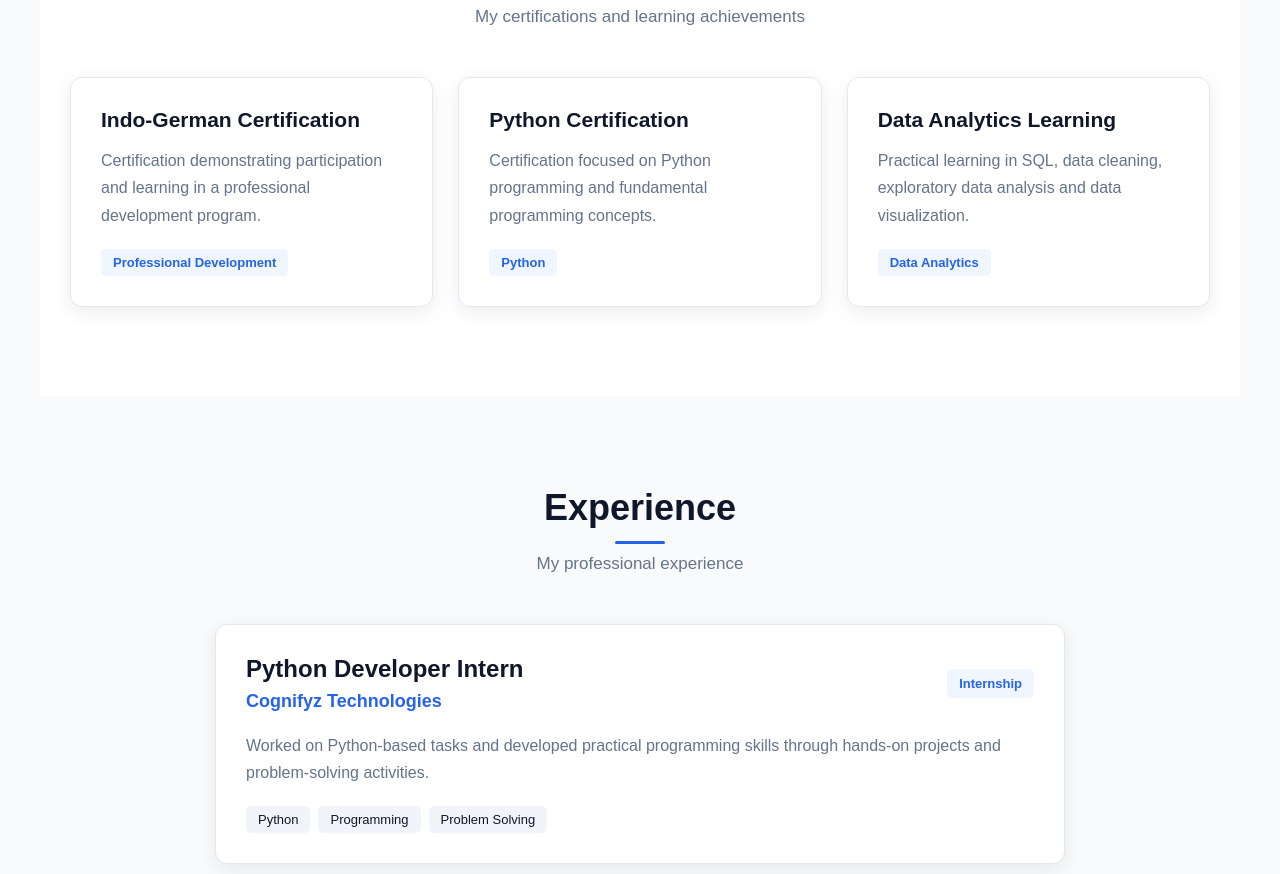
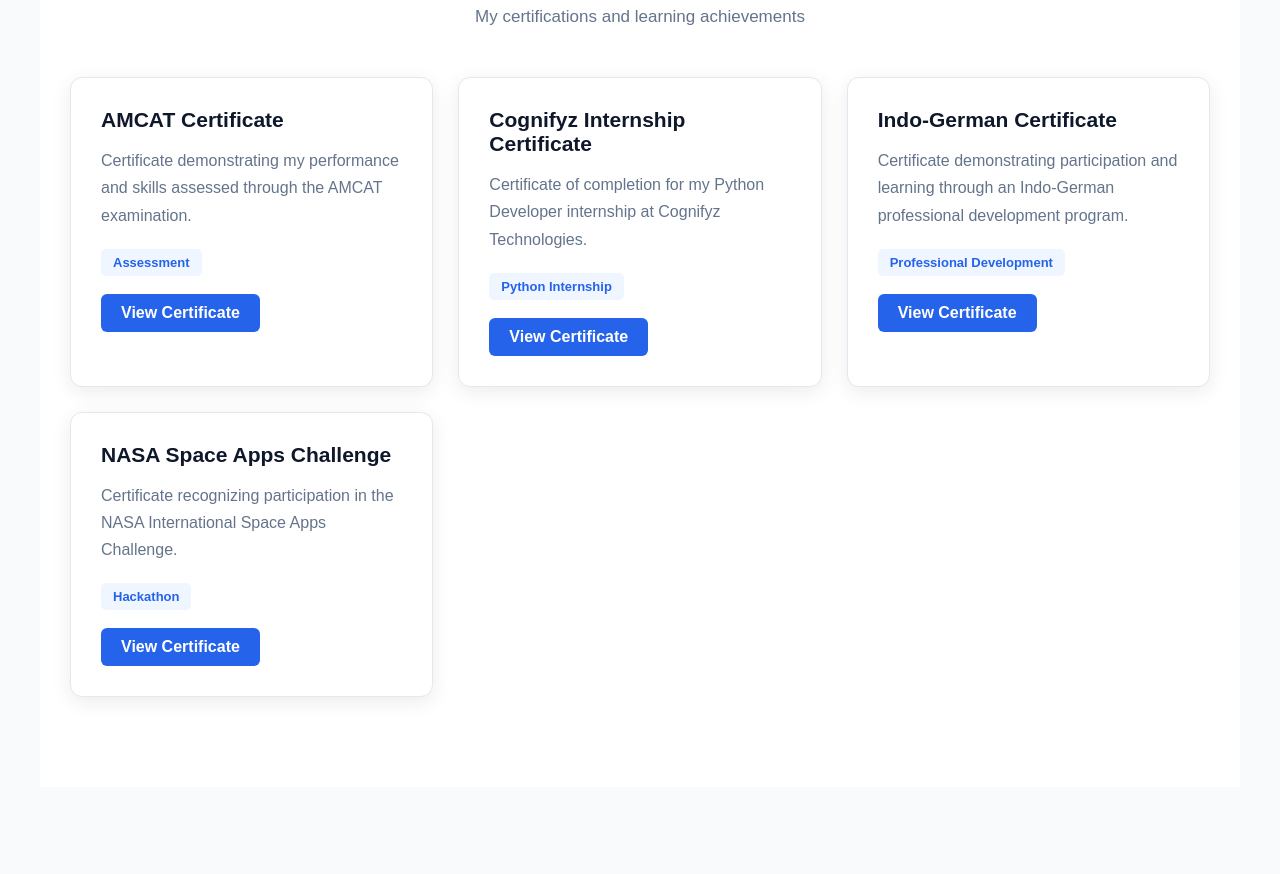
Before and after one commit to janhavi110803/janhavi110803.github.io, a plain HTML site: page index.html in a window 1280 px wide. Shown: the part 3518-4392 px from the top of the page. Drawn offline with Linux system fonts and the light colour scheme.

Commit message:
Refactor index.html structure and content

```diff
--- a/index.html
+++ b/index.html
@@ -281,37 +281,100 @@
 
     <div class="certifications-container">
 
+        <!-- AMCAT Certificate -->
         <div class="certification-card">
-            <h3>Indo-German Certification</h3>
+
+            <h3>AMCAT Certificate</h3>
+
             <p>
-                Certification demonstrating participation and learning
-                in a professional development program.
+                Certificate demonstrating my performance and
+                skills assessed through the AMCAT examination.
             </p>
-            <span>Professional Development</span>
+
+            <span>Assessment</span>
+
+            <br><br>
+
+            <a href="certificates/AMCAT-Certificate.pdf"
+               target="_blank"
+               class="project-btn">
+                View Certificate
+            </a>
+
         </div>
 
+
+        <!-- Cognifyz Internship Certificate -->
         <div class="certification-card">
-            <h3>Python Certification</h3>
+
+            <h3>Cognifyz Internship Certificate</h3>
+
             <p>
-                Certification focused on Python programming and
-                fundamental programming concepts.
+                Certificate of completion for my Python Developer
+                internship at Cognifyz Technologies.
             </p>
-            <span>Python</span>
+
+            <span>Python Internship</span>
+
+            <br><br>
+
+            <a href="certificates/Cognifyz-Internship-Certificate.pdf"
+               target="_blank"
+               class="project-btn">
+                View Certificate
+            </a>
+
         </div>
 
+
+        <!-- Indo-German Certificate -->
         <div class="certification-card">
-            <h3>Data Analytics Learning</h3>
+
+            <h3>Indo-German Certificate</h3>
+
             <p>
-                Practical learning in SQL, data cleaning, exploratory
-                data analysis and data visualization.
+                Certificate demonstrating participation and learning
+                through an Indo-German professional development program.
             </p>
-            <span>Data Analytics</span>
+
+            <span>Professional Development</span>
+
+            <br><br>
+
+            <a href="certificates/Indo-German-Certificate.pdf"
+               target="_blank"
+               class="project-btn">
+                View Certificate
+            </a>
+
+        </div>
+
+
+        <!-- NASA Space Apps Challenge -->
+        <div class="certification-card">
+
+            <h3>NASA Space Apps Challenge</h3>
+
+            <p>
+                Certificate recognizing participation in the
+                NASA International Space Apps Challenge.
+            </p>
+
+            <span>Hackathon</span>
+
+            <br><br>
+
+            <a href="certificates/NASA-Space-Apps-Challenge.pdf"
+               target="_blank"
+               class="project-btn">
+                View Certificate
+            </a>
+
         </div>
 
     </div>
 
 </section>
-
 
 <!-- Experience Section -->
 <section id="experience" class="section">
```
